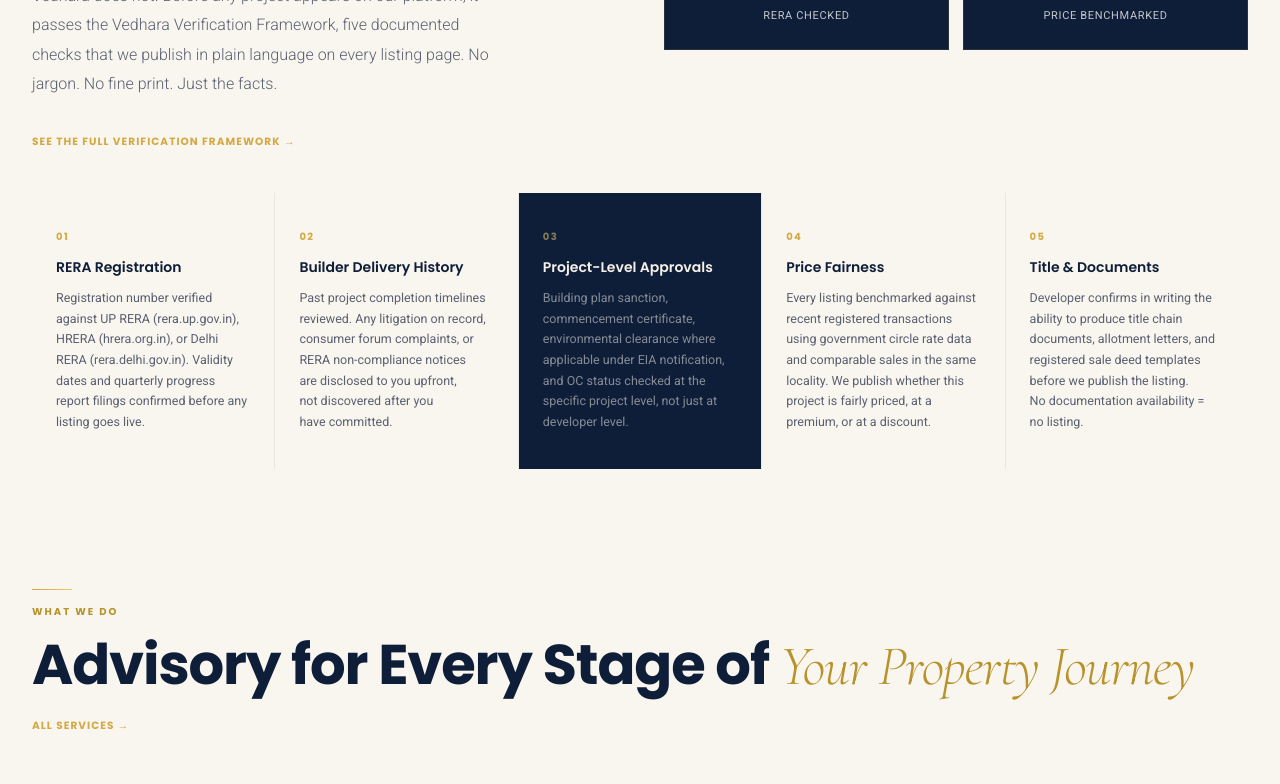
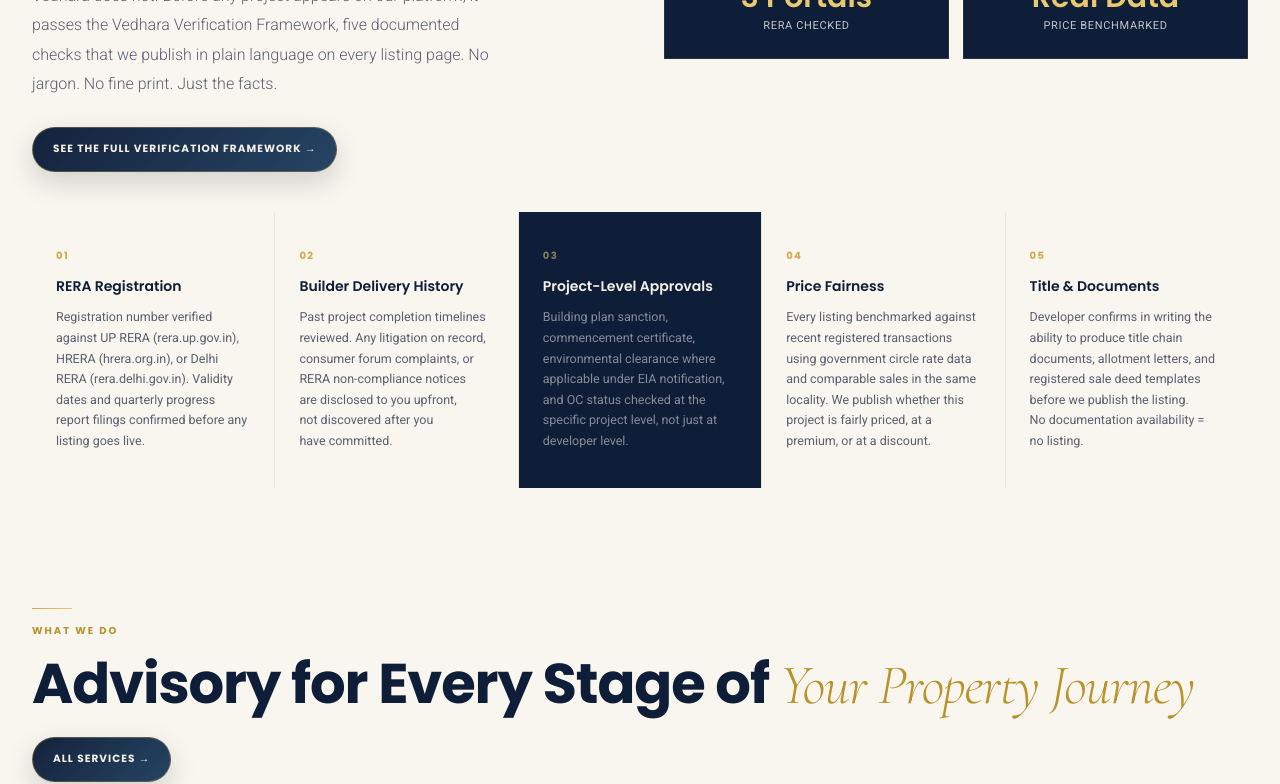
Before and after one commit to mohit1661-ai/Vedhara-Group-Supabase, a Next.js app: page / in a window 1280 px wide. Shown: the part 1520-2304 px from the top of the page. Built offline with nearby package versions, Linux system fonts and the light colour scheme.

Commit message:
Improve homepage CTA styling

```diff
--- a/app/globals.css
+++ b/app/globals.css
@@ -83,6 +83,8 @@ img,video{max-width:100%;height:auto;}
 .btn-dark:hover{box-shadow:0 14px 40px rgba(212,168,67,0.55);}
 .btn-ghost{background:transparent;color:var(--gold-lt);padding:0;font-size:10.5px;letter-spacing:0.1em;}
 .btn-ghost:hover{transform:translateX(4px);}
+.cta-pill{background:linear-gradient(135deg,rgba(15,30,56,0.98) 0%,rgba(26,58,92,0.95) 100%);color:var(--light);padding:13px 20px;border-radius:999px;border:1px solid rgba(212,168,67,0.32);box-shadow:0 10px 28px rgba(9,15,29,0.16);display:inline-flex;align-items:center;gap:8px;}
+.cta-pill:hover{transform:translateY(-2px);color:var(--gold-lt);box-shadow:0 14px 34px rgba(9,15,29,0.22);}
 
 /* Nav */
 .nav-link{font-family:var(--t-head);font-size:10px;font-weight:600;letter-spacing:0.1em;text-transform:uppercase;text-decoration:none;position:relative;transition:color 0.2s;}
--- a/app/page.tsx
+++ b/app/page.tsx
@@ -65,7 +65,7 @@ export default function HomePage() {
                 <p className="body-lg" style={{ color:"var(--slate)",marginBottom:28,maxWidth:480 }}>
                   Most property portals list whatever inventory developers hand them. Vedhara does not. Before any project appears on our platform, it passes the Vedhara Verification Framework, five documented checks that we publish in plain language on every listing page. No jargon. No fine print. Just the facts.
                 </p>
-                <Link href="/verification-center" className="btn btn-ghost" style={{ color:"var(--gold)" }}>
+                <Link href="/verification-center" className="btn btn-ghost cta-pill">
                   See the Full Verification Framework →
                 </Link>
               </div>
@@ -111,7 +111,7 @@ export default function HomePage() {
                 </h2>
               </div>
             </ScrollReveal>
-            <Link href="/services" className="btn btn-ghost" style={{ color:"var(--gold)",flexShrink:0 }}>All Services →</Link>
+            <Link href="/services" className="btn btn-ghost cta-pill" style={{ flexShrink:0 }}>All Services →</Link>
           </div>
           <ServicesGrid />
         </div>
```
